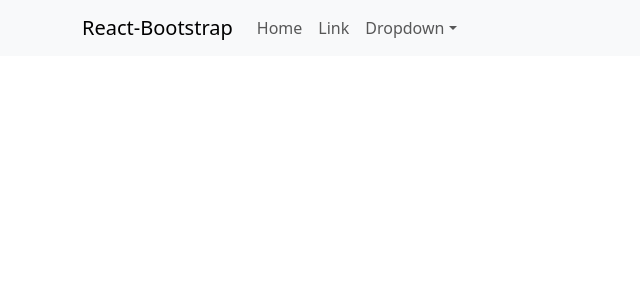
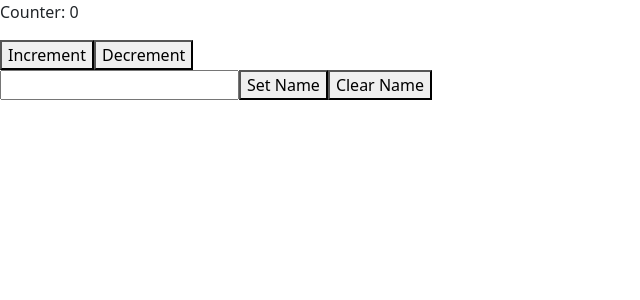
Before and after one commit to MyAllCodes/personal-info, a React (Create React App) app: page / in a window 1280 px wide. Shown: the top 300 px of the page, without its empty margins (0-640 px from the left). Built offline with nearby package versions, Linux system fonts and the light colour scheme.

Commit message:
redux changes

```diff
--- a/package.json
+++ b/package.json
@@ -5,6 +5,7 @@
   "private": true,
   "dependencies": {
     "@fortawesome/fontawesome-free": "^6.5.2",
+    "@reduxjs/toolkit": "^2.2.5",
     "@testing-library/jest-dom": "^5.17.0",
     "@testing-library/react": "^13.4.0",
     "@testing-library/user-event": "^13.5.0",
@@ -13,8 +14,10 @@
     "react": "^18.3.1",
     "react-bootstrap": "^2.10.2",
     "react-dom": "^18.3.1",
+    "react-redux": "^9.1.2",
     "react-router-dom": "^6.23.0",
     "react-scripts": "5.0.1",
+    "redux": "^5.0.1",
     "web-vitals": "^2.1.4"
   },
   "scripts": {
--- a/src/App.js
+++ b/src/App.js
@@ -1,20 +1,23 @@
 import './App.css';
-import AboutUs from './component/AboutUs';
-import ContactUs from './component/ContactUs';
-import Home from './component/Home';
-import Header from './component/Header';
+// import AboutUs from './component/AboutUs';
+// import ContactUs from './component/ContactUs';
+// import Home from './component/Home';
+// import Header from './component/Header';
 import 'bootstrap/dist/css/bootstrap.min.css';
 
-import {
-  BrowserRouter as Router,
-  Routes,
-  Route
-} from "react-router-dom";
+// import {
+//   BrowserRouter as Router,
+//   Routes,
+//   Route
+// } from "react-router-dom";
+import Counter from './component/Counter';
 
 function App() {
+
   return (
     <>
-      <Header/>
+      {/* <Header/> */}
+      <Counter/>
         {/* <Router>
 
            <Routes>
--- /dev/null
+++ b/src/component/Counter.js
@@ -0,0 +1,43 @@
+// src/component/Counter.js
+import React, { useState } from 'react';
+import { useDispatch, useSelector } from 'react-redux';
+import { increment, decrement } from '../reducers/counterSlice';
+import { clearValue, setValue } from '../reducers/dataSlice';
+
+const Counter = () => {
+  const[inputValue,setInputValue]=useState('');
+  const dispatch = useDispatch();
+  const counter = useSelector((state) => state.counter);
+  const name = useSelector((state) => state.data.name);
+
+  const setValueInRedux = () => {
+    dispatch(setValue({ key: 'name', value: inputValue }));
+    console.log("name : "+name);
+  };
+
+  const clearNameInRedux = () => {
+    dispatch(clearValue({ key: 'name' }));
+  };
+
+  return (
+    <div>
+      <p className="counter_title">Counter: {counter}</p>
+      <button className="button" onClick={() => dispatch(increment())}>
+        Increment
+      </button>
+      <button className="button" onClick={() => dispatch(decrement())}>
+        Decrement
+      </button>
+      <br />
+      <input value={inputValue} onChange={(e)=>{setInputValue(e.target.value)}} />
+      <button className="button" onClick={setValueInRedux}>
+        Set Name
+      </button>
+      <button className="button" onClick={clearNameInRedux}>
+        Clear Name
+      </button>
+    </div>
+  );
+};
+
+export default Counter;
--- a/src/index.js
+++ b/src/index.js
@@ -1,17 +1,19 @@
+// src/index.js
 import React from 'react';
 import ReactDOM from 'react-dom/client';
 import './index.css';
 import App from './App';
 import reportWebVitals from './reportWebVitals';
+import { Provider } from 'react-redux';
+import store from './store/store';
 
 const root = ReactDOM.createRoot(document.getElementById('root'));
 root.render(
   <React.StrictMode>
-    <App />
+    <Provider store={store}>
+      <App />
+    </Provider>
   </React.StrictMode>
 );
 
-// If you want to start measuring performance in your app, pass a function
-// to log results (for example: reportWebVitals(console.log))
-// or send to an analytics endpoint. Learn more: https://bit.ly/CRA-vitals
 reportWebVitals();
--- /dev/null
+++ b/src/reducers/counterSlice.js
@@ -0,0 +1,14 @@
+// src/reducers/counterSlice.js
+import { createSlice } from '@reduxjs/toolkit';
+
+const counterSlice = createSlice({
+  name: 'counter',
+  initialState: 0,
+  reducers: {
+    increment: (state) => state + 1,
+    decrement: (state) => state - 1,
+  },
+});
+
+export const { increment, decrement } = counterSlice.actions;
+export default counterSlice.reducer;
--- /dev/null
+++ b/src/reducers/dataSlice.js
@@ -0,0 +1,22 @@
+// src/reducers/dataSlice.js
+import { createSlice } from '@reduxjs/toolkit';
+
+const initialState = {};
+
+const dataSlice = createSlice({
+  name: 'data',
+  initialState,
+  reducers: {
+    setValue: (state, action) => {
+      const { key, value } = action.payload;
+      state[key] = value;
+    },
+    clearValue: (state, action) => {
+      const { key } = action.payload;
+      delete state[key];
+    },
+  },
+});
+
+export const { setValue, clearValue } = dataSlice.actions;
+export default dataSlice.reducer;
--- /dev/null
+++ b/src/store/store.js
@@ -0,0 +1,12 @@
+// src/store/store.js
+import { configureStore } from '@reduxjs/toolkit';
+import counterReducer from '../reducers/counterSlice';
+import dataReducer from '../reducers/dataSlice';
+const store = configureStore({
+  reducer: {
+    counter: counterReducer,
+    data: dataReducer,
+  },
+});
+
+export default store;
```
Also changed, not shown: 1 other file (tests, documents, lock files or other folders).
